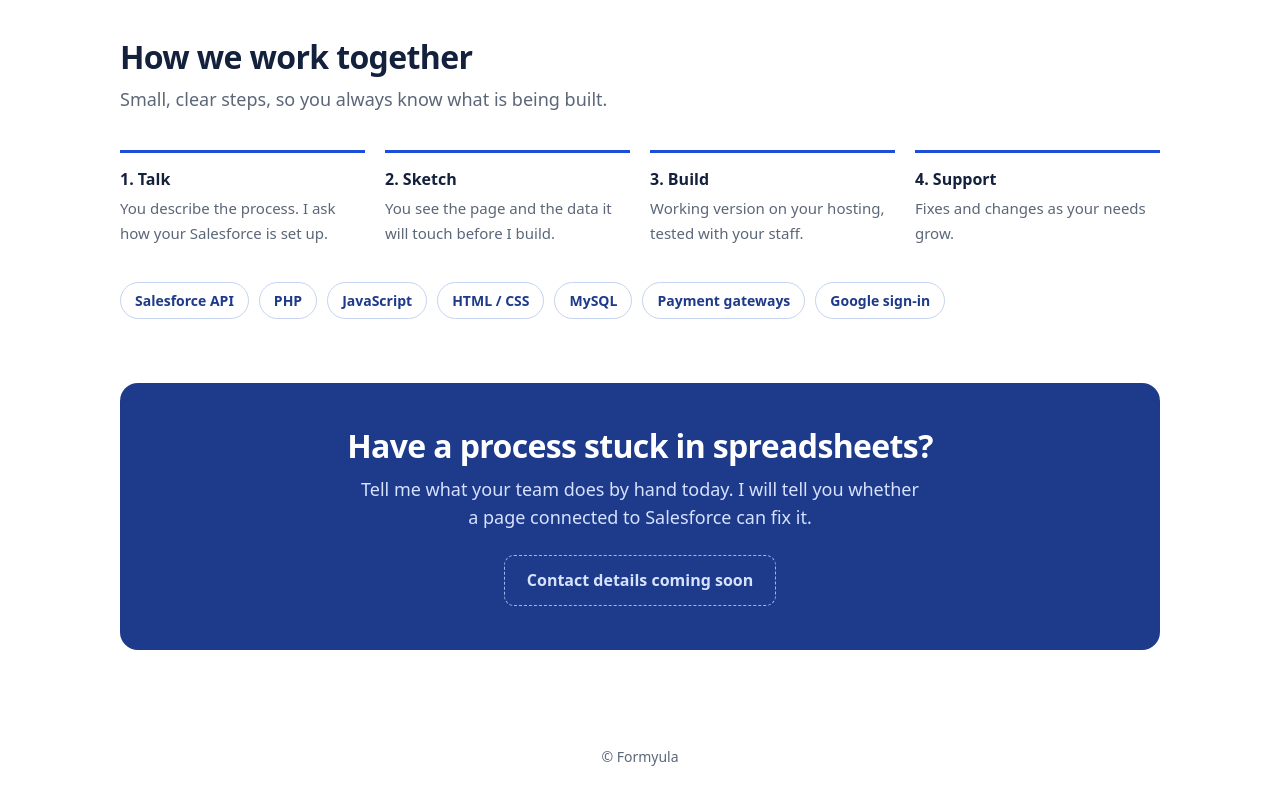
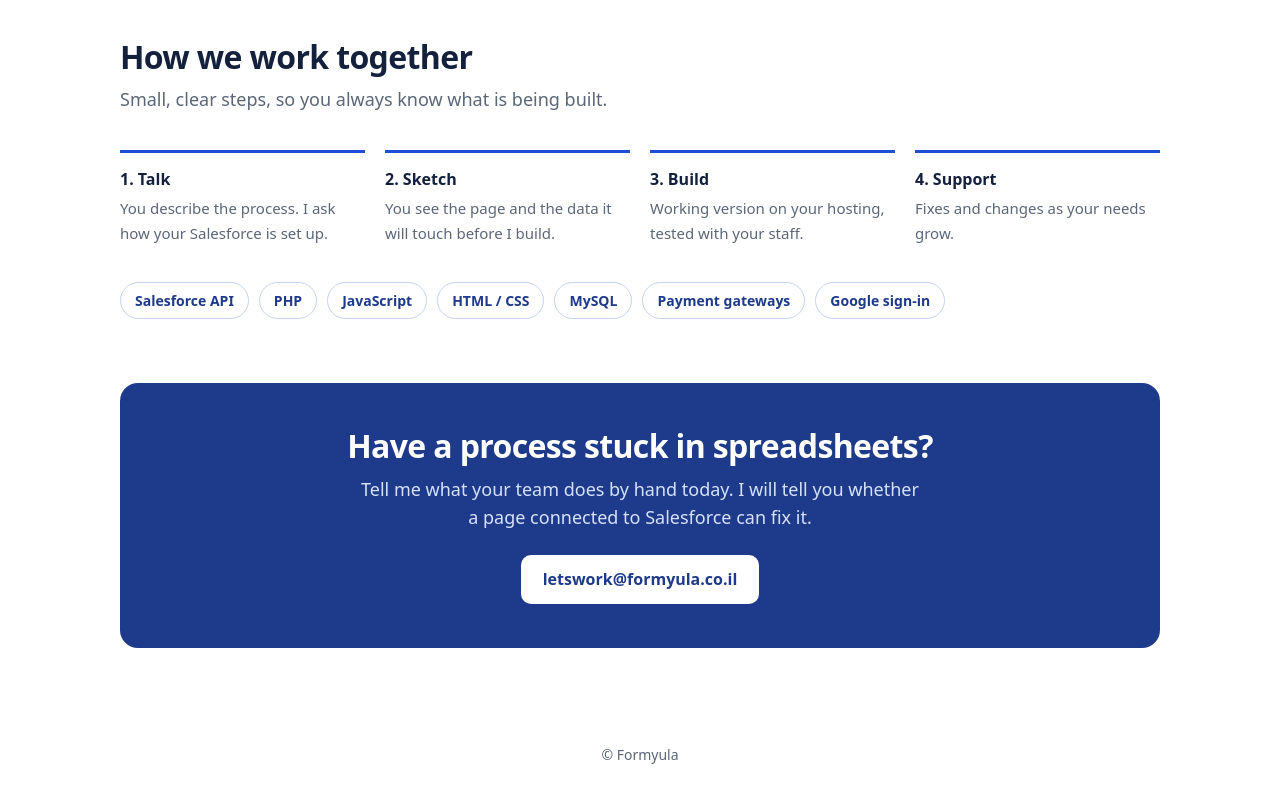
Before and after one commit to milkchug2015/formyula, a plain HTML site: page index.html in a window 1280 px wide. Shown: the part 2271-3071 px from the top of the page. Drawn offline with Linux system fonts and the light colour scheme.

Commit message:
Add contact email to landing page

```diff
--- a/index.html
+++ b/index.html
@@ -62,7 +62,7 @@ h2{font-size:32px;letter-spacing:-.02em;margin:0 0 10px;line-height:1.2}
 .cta-band{background:var(--blue-d);color:#fff;border-radius:18px;padding:44px;text-align:center}
 .cta-band h2{color:#fff}
 .cta-band p{color:#d6e2ff;max-width:560px;margin:0 auto 24px;font-size:18px}
-.pending{display:inline-block;border:1px dashed #9db6ee;color:#d6e2ff;padding:12px 22px;border-radius:10px;font-weight:600;font-size:16px}
+.cta-band .btn{background:#fff;color:var(--blue-d)!important}
 footer{padding:32px 0;color:var(--muted);font-size:14px;text-align:center}
 @media(max-width:860px){
  .hero .grid{grid-template-columns:1fr}
@@ -144,7 +144,7 @@ footer{padding:32px 0;color:var(--muted);font-size:14px;text-align:center}
  <div class="cta-band">
   <h2>Have a process stuck in spreadsheets?</h2>
   <p>Tell me what your team does by hand today. I will tell you whether a page connected to Salesforce can fix it.</p>
-  <span class="pending">Contact details coming soon</span>
+  <a class="btn" href="mailto:letswork@formyula.co.il">letswork@formyula.co.il</a>
  </div>
 </div></section>
 <footer><div class="wrap">&copy; Formyula</div></footer>
```
